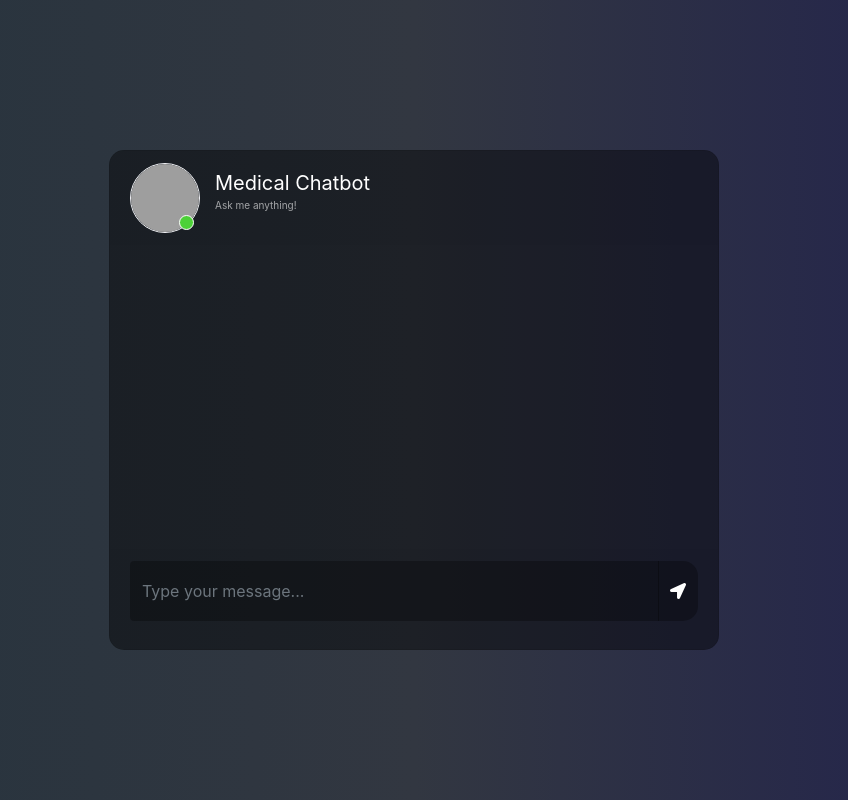
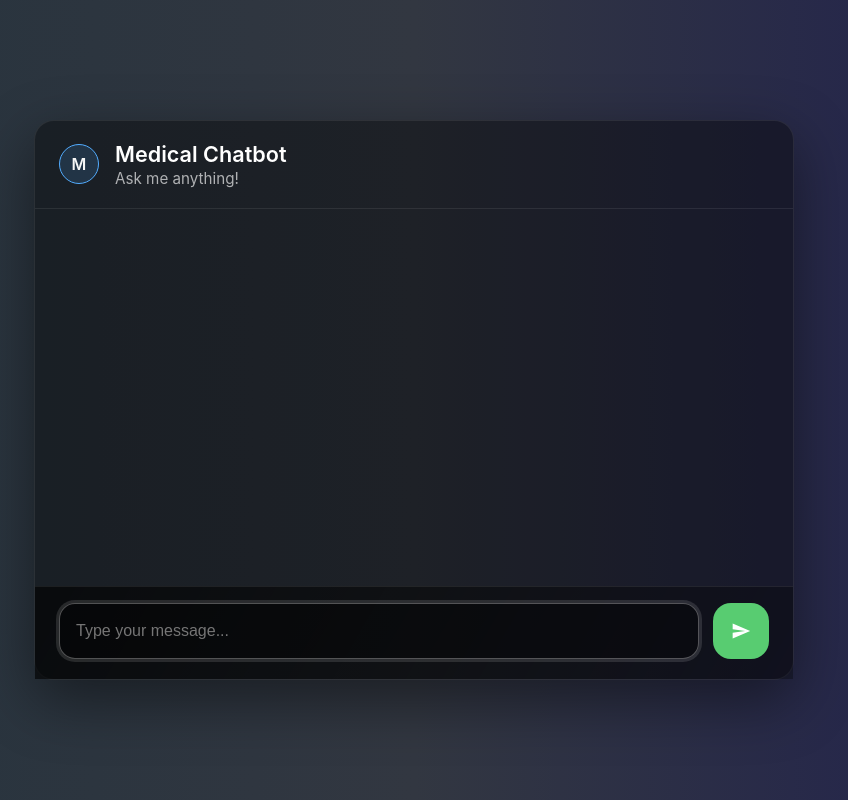
Before and after one commit to DanishPasricha/MedGPT-RAG-Assistant, a Flask app: page / in a window 1280 px wide. Shown: the whole page, without its empty margins (226-1074 px from the left). Run offline with Flask 3, Linux system fonts and the light colour scheme; some libraries are stand-ins or nearby versions; grey boxes are pictures that could not be loaded.

Commit message:
Refactor chat interface and backend logic
Co-authored-by: dpasrich <dpasrich@asu.edu>

```diff
--- a/app.py
+++ b/app.py
@@ -1,4 +1,5 @@
-from flask import Flask, render_template, jsonify, request
+from functools import lru_cache
+from flask import Flask, render_template, request
 from src.helper import download_hugging_face_embeddings
 from langchain_pinecone import PineconeVectorStore
 from langchain_openai import ChatOpenAI
@@ -12,40 +13,43 @@ import os
 
 app = Flask(__name__)
 
-
 load_dotenv()
 
-PINECONE_API_KEY=os.environ.get('PINECONE_API_KEY')
-OPENAI_API_KEY=os.environ.get('OPENAI_API_KEY')
+PINECONE_API_KEY = os.environ.get("PINECONE_API_KEY")
+OPENAI_API_KEY = os.environ.get("OPENAI_API_KEY")
 
-os.environ["PINECONE_API_KEY"] = PINECONE_API_KEY
-os.environ["OPENAI_API_KEY"] = OPENAI_API_KEY
+if PINECONE_API_KEY:
+    os.environ["PINECONE_API_KEY"] = PINECONE_API_KEY
+if OPENAI_API_KEY:
+    os.environ["OPENAI_API_KEY"] = OPENAI_API_KEY
+
+INDEX_NAME = "medical-chatbot"
 
 
-embeddings = download_hugging_face_embeddings()
+@lru_cache(maxsize=1)
+def get_rag_chain():
+    """
+    Lazily build and cache the retrieval chain so the server can start
+    instantly while heavy resources (embeddings/model/index lookups) are
+    initialized only on demand.
+    """
+    embeddings = download_hugging_face_embeddings()
+    docsearch = PineconeVectorStore.from_existing_index(
+        index_name=INDEX_NAME,
+        embedding=embeddings
+    )
+    retriever = docsearch.as_retriever(search_type="similarity", search_kwargs={"k": 3})
 
-index_name = "medical-chatbot"
-# Embed each chunk and upsert the embeddings into your Pinecone index.
-docsearch = PineconeVectorStore.from_existing_index(
-    index_name=index_name,
-    embedding=embeddings
-)
+    chat_model = ChatOpenAI(model="gpt-4o")
+    prompt = ChatPromptTemplate.from_messages(
+        [
+            ("system", system_prompt),
+            ("human", "{input}"),
+        ]
+    )
 
-
-
-
-retriever = docsearch.as_retriever(search_type="similarity", search_kwargs={"k":3})
-
-chatModel = ChatOpenAI(model="gpt-4o")
-prompt = ChatPromptTemplate.from_messages(
-    [
-        ("system", system_prompt),
-        ("human", "{input}"),
-    ]
-)
-
-question_answer_chain = create_stuff_documents_chain(chatModel, prompt)
-rag_chain = create_retrieval_chain(retriever, question_answer_chain)
+    question_answer_chain = create_stuff_documents_chain(chat_model, prompt)
+    return create_retrieval_chain(retriever, question_answer_chain)
 
 
 
@@ -57,10 +61,10 @@ def index():
 
 @app.route("/get", methods=["GET", "POST"])
 def chat():
-    msg = request.form["msg"]
-    input = msg
-    print(input)
-    response = rag_chain.invoke({"input": msg})
+    user_message = request.form["msg"]
+    print(user_message)
+    rag_chain = get_rag_chain()
+    response = rag_chain.invoke({"input": user_message})
     print("Response : ", response["answer"])
     return str(response["answer"])
 
--- /dev/null
+++ b/static/chat.js
@@ -0,0 +1,109 @@
+const form = document.getElementById('messageForm');
+const input = document.getElementById('text');
+const messageBoard = document.getElementById('messageBoard');
+
+const messageStyles = {
+  user: {
+    row: 'message-row message-row--outbound',
+    bubble: 'msg_cotainer_send',
+    time: 'msg_time_send',
+    avatar: 'avatar user-avatar',
+    label: 'You'
+  },
+  bot: {
+    row: 'message-row message-row--inbound',
+    bubble: 'msg_cotainer',
+    time: 'msg_time',
+    avatar: 'avatar bot-avatar',
+    label: 'M'
+  },
+  error: {
+    row: 'message-row message-row--inbound',
+    bubble: 'msg_cotainer error',
+    time: 'msg_time',
+    avatar: 'avatar bot-avatar',
+    label: '!'
+  }
+};
+
+const formatTime = (date) =>
+  date.toLocaleTimeString([], { hour: '2-digit', minute: '2-digit' });
+
+const scrollToBottom = () => {
+  messageBoard.scrollTop = messageBoard.scrollHeight;
+};
+
+const submitButton = form.querySelector('button[type="submit"]');
+
+const appendMessage = (role, text) => {
+  const style = messageStyles[role] || messageStyles.bot;
+  const row = document.createElement('div');
+  row.className = style.row;
+
+  const bubble = document.createElement('div');
+  bubble.className = style.bubble;
+  bubble.textContent = text;
+
+  const time = document.createElement('span');
+  time.className = style.time;
+  time.textContent = formatTime(new Date());
+  bubble.appendChild(time);
+
+  const avatar = document.createElement('div');
+  avatar.className = style.avatar;
+  avatar.textContent = style.label;
+
+  if (role === 'user') {
+    row.appendChild(bubble);
+    row.appendChild(avatar);
+  } else {
+    row.appendChild(avatar);
+    row.appendChild(bubble);
+  }
+
+  messageBoard.appendChild(row);
+  scrollToBottom();
+};
+
+const setFormDisabledState = (isDisabled) => {
+  input.disabled = isDisabled;
+  submitButton.disabled = isDisabled;
+};
+
+form.addEventListener('submit', async (event) => {
+  event.preventDefault();
+  const rawText = input.value.trim();
+
+  if (!rawText) {
+    return;
+  }
+
+  appendMessage('user', rawText);
+  input.value = '';
+  setFormDisabledState(true);
+
+  try {
+    const response = await fetch('/get', {
+      method: 'POST',
+      headers: {
+        'Content-Type': 'application/x-www-form-urlencoded; charset=UTF-8'
+      },
+      body: new URLSearchParams({ msg: rawText })
+    });
+
+    if (!response.ok) {
+      throw new Error(`Request failed with status ${response.status}`);
+    }
+
+    const data = await response.text();
+    appendMessage('bot', data);
+  } catch (error) {
+    console.error('Chat request failed', error);
+    appendMessage('error', 'Something went wrong. Please try again.');
+  } finally {
+    setFormDisabledState(false);
+    input.focus();
+  }
+});
+
+input.focus();
--- a/static/style.css
+++ b/static/style.css
@@ -1,223 +1,246 @@
-body,html{
-	height: 100%;
-	margin: 0;
-	background: rgb(44, 47, 59);
-   background: -webkit-linear-gradient(to right, rgb(40, 59, 34), rgb(54, 60, 70), rgb(32, 32, 43));
-	background: linear-gradient(to right, rgb(38, 51, 61), rgb(50, 55, 65), rgb(33, 33, 78));
+:root {
+  color-scheme: dark;
+  --surface: rgba(0, 0, 0, 0.4);
+  --border-color: rgba(255, 255, 255, 0.08);
+  --accent: #58cc71;
+  --accent-muted: rgba(88, 204, 113, 0.2);
+  --bot-bubble: rgb(82, 172, 255);
+  --user-bubble: #58cc71;
+  --error-bubble: #b8405e;
+  --text-subtle: rgba(255, 255, 255, 0.65);
+  font-family: 'Inter', 'Segoe UI', system-ui, -apple-system, BlinkMacSystemFont, sans-serif;
 }
 
-.chat{
-	margin-top: auto;
-	margin-bottom: auto;
+*, *::before, *::after {
+  box-sizing: border-box;
 }
-.card{
-	height: 500px;
-	border-radius: 15px !important;
-	background-color: rgba(0,0,0,0.4) !important;
+
+body, html {
+  height: 100%;
+  margin: 0;
+  background: linear-gradient(to right, rgb(38, 51, 61), rgb(50, 55, 65), rgb(33, 33, 78));
+  color: #f6f6f6;
+  font-family: inherit;
 }
-.contacts_body{
-	padding:  0.75rem 0 !important;
-	overflow-y: auto;
-	white-space: nowrap;
+
+.chat-shell {
+  min-height: 100vh;
+  display: flex;
+  align-items: center;
+  justify-content: center;
+  padding: 1.5rem;
 }
-.msg_card_body{
-	overflow-y: auto;
+
+.chat-panel {
+  width: min(760px, 100%);
+  min-height: 70vh;
+  display: flex;
+  flex-direction: column;
+  border-radius: 20px;
+  background-color: var(--surface);
+  border: 1px solid var(--border-color);
+  box-shadow: 0 20px 60px rgba(0, 0, 0, 0.45);
 }
-.card-header{
-	border-radius: 15px 15px 0 0 !important;
-	border-bottom: 0 !important;
+
+.chat-header {
+  display: flex;
+  align-items: center;
+  gap: 1rem;
+  padding: 1.25rem 1.5rem;
+  border-bottom: 1px solid var(--border-color);
 }
-.card-footer{
-border-radius: 0 0 15px 15px !important;
-	border-top: 0 !important;
+
+.user_info {
+  display: flex;
+  flex-direction: column;
+  gap: 0.1rem;
 }
-.container{
-	align-content: center;
+
+.chat-title {
+  font-size: 1.35rem;
+  font-weight: 600;
+  display: block;
+  color: #fff;
 }
-.search{
-	border-radius: 15px 0 0 15px !important;
-	background-color: rgba(0,0,0,0.3) !important;
-	border:0 !important;
-	color:white !important;
+
+.chat-subtitle {
+  margin: 0;
+  font-size: 0.95rem;
+  color: var(--text-subtle);
 }
-.search:focus{
-	 box-shadow:none !important;
-   outline:0px !important;
+
+.msg_card_body {
+  flex: 1;
+  padding: 1.25rem 1.5rem;
+  overflow-y: auto;
+  display: flex;
+  flex-direction: column;
+  gap: 1rem;
+  scroll-behavior: smooth;
 }
-.type_msg{
-	background-color: rgba(0,0,0,0.3) !important;
-	border:0 !important;
-	color:white !important;
-	height: 60px !important;
-	overflow-y: auto;
+
+.message-row {
+  display: flex;
+  gap: 0.75rem;
+  align-items: flex-end;
 }
-	.type_msg:focus{
-	 box-shadow:none !important;
-   outline:0px !important;
+
+.message-row--outbound {
+  justify-content: flex-end;
 }
-.attach_btn{
-	border-radius: 15px 0 0 15px !important;
-	background-color: rgba(0,0,0,0.3) !important;
-	border:0 !important;
-	color: white !important;
-	cursor: pointer;
+
+.message-row--inbound {
+  justify-content: flex-start;
 }
-.send_btn{
-	border-radius: 0 15px 15px 0 !important;
-	background-color: rgba(0,0,0,0.3) !important;
-	border:0 !important;
-	color: white !important;
-	cursor: pointer;
+
+.avatar {
+  width: 40px;
+  height: 40px;
+  border-radius: 50%;
+  border: 1.5px solid #f5f6fa;
+  display: flex;
+  align-items: center;
+  justify-content: center;
+  font-weight: 600;
+  letter-spacing: 0.03em;
+  background: rgba(255, 255, 255, 0.1);
 }
-.search_btn{
-	border-radius: 0 15px 15px 0 !important;
-	background-color: rgba(0,0,0,0.3) !important;
-	border:0 !important;
-	color: white !important;
-	cursor: pointer;
+
+.bot-avatar {
+  background: rgba(82, 172, 255, 0.15);
+  border-color: rgb(82, 172, 255);
 }
-.contacts{
-	list-style: none;
-	padding: 0;
+
+.user-avatar {
+  background: var(--accent-muted);
+  border-color: var(--accent);
 }
-.contacts li{
-	width: 100% !important;
-	padding: 5px 10px;
-	margin-bottom: 15px !important;
+
+.msg_cotainer,
+.msg_cotainer_send {
+  position: relative;
+  border-radius: 22px;
+  padding: 0.85rem 1rem 1.4rem;
+  max-width: 70%;
+  line-height: 1.5;
+  font-size: 0.98rem;
+  word-break: break-word;
 }
-.active{
-	background-color: rgba(0,0,0,0.3);
+
+.msg_cotainer {
+  background-color: var(--bot-bubble);
+  margin-left: 0;
 }
-.user_img{
-	height: 70px;
-	width: 70px;
-	border:1.5px solid #f5f6fa;
 
+.msg_cotainer_send {
+  background-color: var(--user-bubble);
+  margin-right: 0;
 }
-.user_img_msg{
-	height: 40px;
-	width: 40px;
-	border:1.5px solid #f5f6fa;
 
+.msg_cotainer.error {
+  background-color: var(--error-bubble);
 }
-.img_cont{
-	position: relative;
-	height: 70px;
-	width: 70px;
+
+.msg_time,
+.msg_time_send {
+  position: absolute;
+  font-size: 0.75rem;
+  color: rgba(255, 255, 255, 0.7);
 }
-.img_cont_msg{
-	height: 40px;
-	width: 40px;
+
+.msg_time {
+  left: 1rem;
+  bottom: 0.2rem;
 }
-.online_icon{
-	position: absolute;
-	height: 15px;
-	width:15px;
-	background-color: #4cd137;
-	border-radius: 50%;
-	bottom: 0.2em;
-	right: 0.4em;
-	border:1.5px solid white;
+
+.msg_time_send {
+  right: 1rem;
+  bottom: 0.2rem;
 }
-.offline{
-	background-color: #c23616 !important;
+
+.message-form {
+  display: flex;
+  gap: 0.85rem;
+  padding: 1rem 1.5rem 1.25rem;
+  border-top: 1px solid var(--border-color);
+  background: linear-gradient(120deg, rgba(0, 0, 0, 0.65), rgba(0, 0, 0, 0.3));
 }
-.user_info{
-	margin-top: auto;
-	margin-bottom: auto;
-	margin-left: 15px;
+
+.type_msg {
+  flex: 1;
+  background-color: rgba(0, 0, 0, 0.35);
+  border: 1px solid transparent;
+  border-radius: 16px;
+  color: #fff;
+  padding: 0 1rem;
+  height: 56px;
+  font-size: 1rem;
+  transition: border-color 0.2s ease, box-shadow 0.2s ease;
 }
-.user_info span{
-	font-size: 20px;
-	color: white;
+
+.type_msg:focus {
+  outline: none;
+  border-color: rgba(255, 255, 255, 0.3);
+  box-shadow: 0 0 0 3px rgba(255, 255, 255, 0.12);
 }
-.user_info p{
-	font-size: 10px;
-	color: rgba(255,255,255,0.6);
+
+.send_btn {
+  width: 56px;
+  height: 56px;
+  border-radius: 18px;
+  border: none;
+  background-color: var(--accent);
+  color: #fff;
+  display: inline-flex;
+  align-items: center;
+  justify-content: center;
+  cursor: pointer;
+  transition: transform 0.2s ease, box-shadow 0.2s ease, opacity 0.2s ease;
 }
-.video_cam{
-	margin-left: 50px;
-	margin-top: 5px;
+
+.send_btn:focus-visible {
+  outline: 2px solid #fff;
+  outline-offset: 3px;
 }
-.video_cam span{
-	color: white;
-	font-size: 20px;
-	cursor: pointer;
-	margin-right: 20px;
+
+.send_btn:hover:not(:disabled) {
+  transform: translateY(-1px);
+  box-shadow: 0 10px 25px rgba(88, 204, 113, 0.35);
 }
-.msg_cotainer{
-	margin-top: auto;
-	margin-bottom: auto;
-	margin-left: 10px;
-	border-radius: 25px;
-	background-color: rgb(82, 172, 255);
-	padding: 10px;
-	position: relative;
+
+.send_btn:disabled {
+  opacity: 0.6;
+  cursor: not-allowed;
+  box-shadow: none;
 }
-.msg_cotainer_send{
-	margin-top: auto;
-	margin-bottom: auto;
-	margin-right: 10px;
-	border-radius: 25px;
-	background-color: #58cc71;
-	padding: 10px;
-	position: relative;
+
+.send_icon {
+  width: 1.25rem;
+  height: 1.25rem;
 }
-.msg_time{
-	position: absolute;
-	left: 0;
-	bottom: -15px;
-	color: rgba(255,255,255,0.5);
-	font-size: 10px;
+
+.sr-only {
+  position: absolute;
+  width: 1px;
+  height: 1px;
+  padding: 0;
+  margin: -1px;
+  overflow: hidden;
+  clip: rect(0, 0, 0, 0);
+  border: 0;
 }
-.msg_time_send{
-	position: absolute;
-	right:0;
-	bottom: -15px;
-	color: rgba(255,255,255,0.5);
-	font-size: 10px;
+
+@media (max-width: 640px) {
+  .chat-shell {
+    padding: 0.75rem;
+  }
+
+  .chat-panel {
+    min-height: 90vh;
+  }
+
+  .msg_cotainer,
+  .msg_cotainer_send {
+    max-width: 100%;
+  }
 }
-.msg_head{
-	position: relative;
-}
-#action_menu_btn{
-	position: absolute;
-	right: 10px;
-	top: 10px;
-	color: white;
-	cursor: pointer;
-	font-size: 20px;
-}
-.action_menu{
-	z-index: 1;
-	position: absolute;
-	padding: 15px 0;
-	background-color: rgba(0,0,0,0.5);
-	color: white;
-	border-radius: 15px;
-	top: 30px;
-	right: 15px;
-	display: none;
-}
-.action_menu ul{
-	list-style: none;
-	padding: 0;
-	margin: 0;
-}
-.action_menu ul li{
-	width: 100%;
-	padding: 10px 15px;
-	margin-bottom: 5px;
-}
-.action_menu ul li i{
-	padding-right: 10px;
-}
-.action_menu ul li:hover{
-	cursor: pointer;
-	background-color: rgba(0,0,0,0.2);
-}
-@media(max-width: 576px){
-	.contacts_card{
-	margin-bottom: 15px !important;
-}
-}
--- a/templates/chat.html
+++ b/templates/chat.html
@@ -1,81 +1,33 @@
-<link href="//maxcdn.bootstrapcdn.com/bootstrap/4.1.1/css/bootstrap.min.css" rel="stylesheet" id="bootstrap-css">
-<script src="//maxcdn.bootstrapcdn.com/bootstrap/4.1.1/js/bootstrap.min.js"></script>
-<script src="//cdnjs.cloudflare.com/ajax/libs/jquery/3.2.1/jquery.min.js"></script>
-
 <!DOCTYPE html>
-<html>
+<html lang="en">
 <head>
-		<title>Chatbot</title>
-		<link rel="stylesheet" href="https://stackpath.bootstrapcdn.com/bootstrap/4.1.3/css/bootstrap.min.css" integrity="sha384-MCw98/SFnGE8fJT3GXwEOngsV7Zt27NXFoaoApmYm81iuXoPkFOJwJ8ERdknLPMO" crossorigin="anonymous">
-		<link rel="stylesheet" href="https://use.fontawesome.com/releases/v5.5.0/css/all.css" integrity="sha384-B4dIYHKNBt8Bc12p+WXckhzcICo0wtJAoU8YZTY5qE0Id1GSseTk6S+L3BlXeVIU" crossorigin="anonymous">
-		<script src="https://ajax.googleapis.com/ajax/libs/jquery/3.3.1/jquery.min.js"></script>
+	<meta charset="utf-8">
+	<meta name="viewport" content="width=device-width, initial-scale=1">
+	<title>Medical Chatbot</title>
 	<link rel="stylesheet" type="text/css" href="{{ url_for('static', filename='style.css')}}"/>
 </head>
-
-
 <body>
-		<div class="container-fluid h-100">
-			<div class="row justify-content-center h-100">
-				<div class="col-md-8 col-xl-6 chat">
-					<div class="card">
-						<div class="card-header msg_head">
-							<div class="d-flex bd-highlight">
-								<div class="img_cont">
-									<img src="https://cdn-icons-png.flaticon.com/512/387/387569.png" class="rounded-circle user_img">
-									<!-- <img src="https://www.prdistribution.com/spirit/uploads/pressreleases/2019/newsreleases/d83341deb75c4c4f6b113f27b1e42cd8-chatbot-florence-already-helps-thousands-of-patients-to-remember-their-medication.png" class="rounded-circle user_img"> -->
-									<span class="online_icon"></span>
+	<main class="chat-shell">
+		<section class="chat-panel" aria-label="Medical chatbot conversation">
+			<header class="chat-header">
+				<div class="avatar bot-avatar" aria-hidden="true">M</div>
+				<div class="user_info">
+					<span class="chat-title">Medical Chatbot</span>
+					<p class="chat-subtitle">Ask me anything!</p>
 				</div>
-								<div class="user_info">
-									<span>Medical Chatbot</span>
-									<p>Ask me anything!</p>
-								</div>
-							</div>
-						</div>
-						<div id="messageFormeight" class="card-body msg_card_body">
-
-
-						</div>
-						<div class="card-footer">
-							<form id="messageArea" class="input-group">
-                                <input type="text" id="text" name="msg" placeholder="Type your message..." autocomplete="off" class="form-control type_msg" required/>
-								<div class="input-group-append">
-									<button type="submit" id="send" class="input-group-text send_btn"><i class="fas fa-location-arrow"></i></button>
-								</div>
+			</header>
+			<div id="messageBoard" class="msg_card_body" role="log" aria-live="polite" aria-label="Conversation history"></div>
+			<form id="messageForm" class="message-form" autocomplete="off">
+				<label class="sr-only" for="text">Type your message</label>
+				<input type="text" id="text" name="msg" placeholder="Type your message..." class="type_msg" required/>
+				<button type="submit" class="send_btn" aria-label="Send message">
+					<svg class="send_icon" viewBox="0 0 24 24" role="presentation" aria-hidden="true">
+						<path d="M2.01 21L23 12 2.01 3 2 10l15 2-15 2z" fill="currentColor"/>
+					</svg>
+				</button>
 			</form>
-						</div>
-					</div>
-				</div>
-			</div>
-		</div>
-
-		<script>
-			$(document).ready(function() {
-				$("#messageArea").on("submit", function(event) {
-					const date = new Date();
-					const hour = date.getHours();
-					const minute = date.getMinutes();
-					const str_time = hour+":"+minute;
-					var rawText = $("#text").val();
-
-					var userHtml = '<div class="d-flex justify-content-end mb-4"><div class="msg_cotainer_send">' + rawText + '<span class="msg_time_send">'+ str_time + '</span></div><div class="img_cont_msg"><img src="https://i.ibb.co/d5b84Xw/Untitled-design.png" class="rounded-circle user_img_msg"></div></div>';
-
-					$("#text").val("");
-					$("#messageFormeight").append(userHtml);
-
-					$.ajax({
-						data: {
-							msg: rawText,
-						},
-						type: "POST",
-						url: "/get",
-					}).done(function(data) {
-						var botHtml = '<div class="d-flex justify-content-start mb-4"><div class="img_cont_msg"><img src="https://cdn-icons-png.flaticon.com/512/387/387569.png" class="rounded-circle user_img_msg"></div><div class="msg_cotainer">' + data + '<span class="msg_time">' + str_time + '</span></div></div>';
-						$("#messageFormeight").append($.parseHTML(botHtml));
-					});
-					event.preventDefault();
-				});
-			});
-		</script>
-
+		</section>
+	</main>
+	<script defer src="{{ url_for('static', filename='chat.js')}}"></script>
 </body>
 </html>
```
Lines whose indentation alone changed are shown as unchanged.
